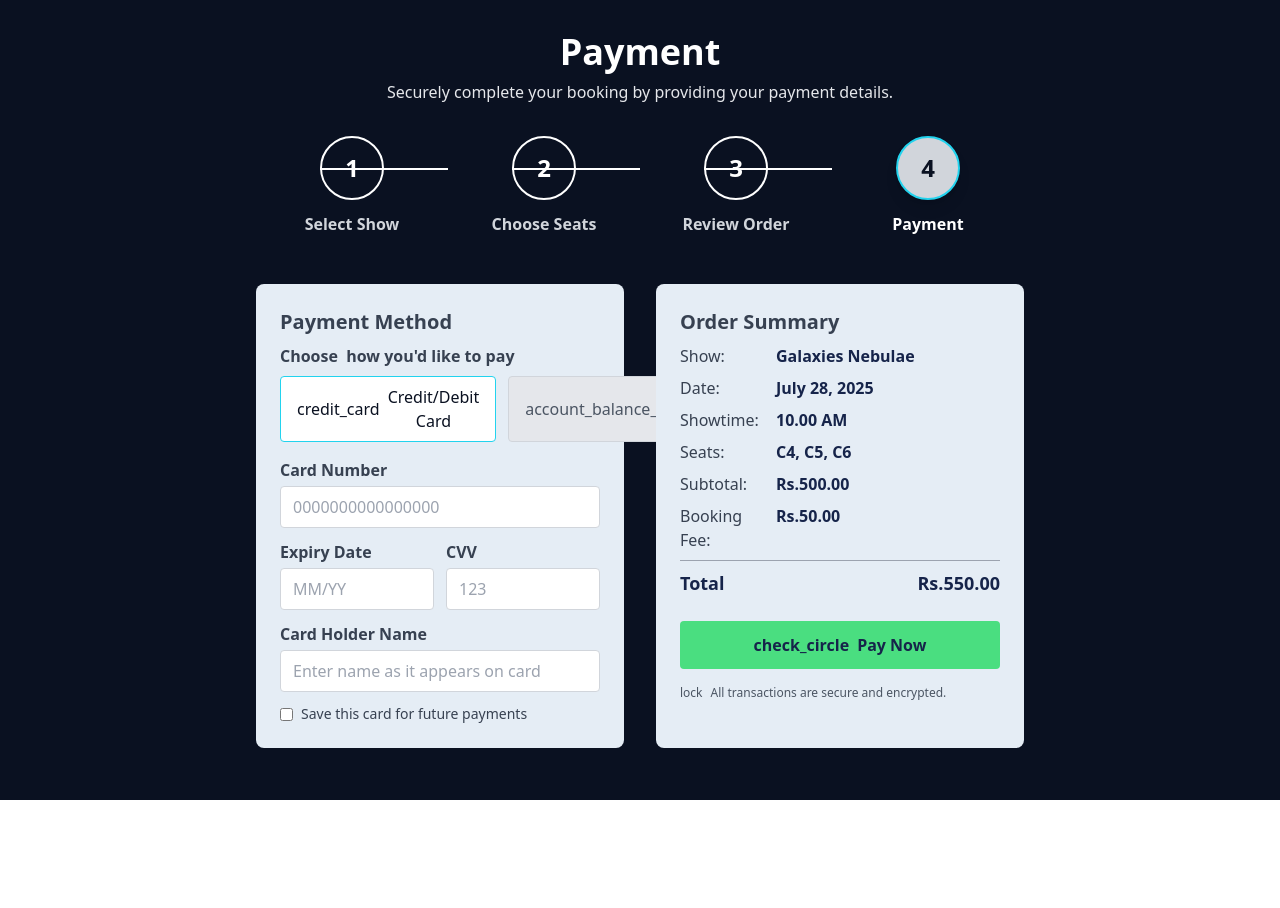
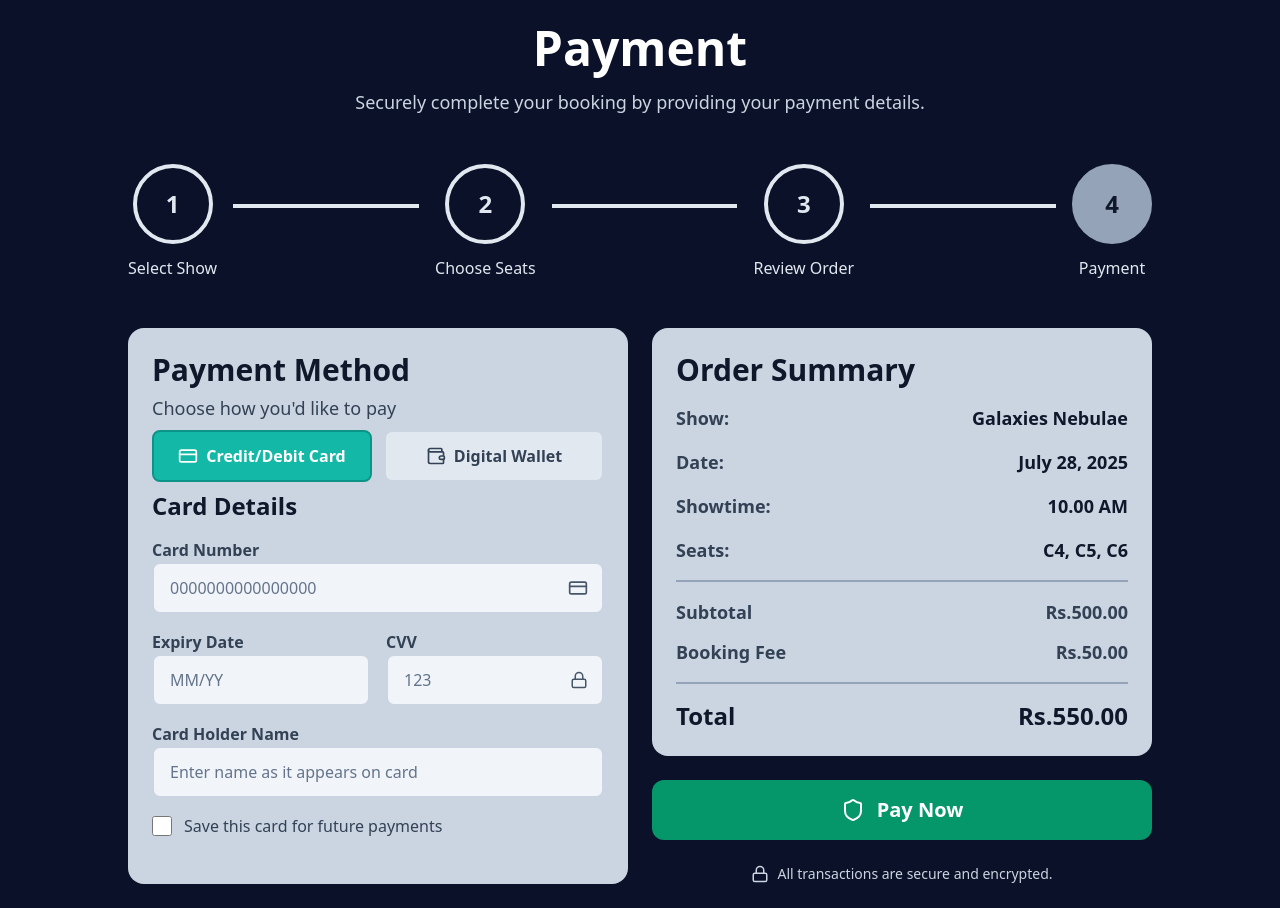
Before and after one commit to KaveeshaKalhari/planetarium-webapp, a React (Vite) app: page /payment in a window 1280 px wide. Before the commit the page ends 800 px from the top, so only its background shows below. Built offline with nearby package versions, Linux system fonts and the light colour scheme.

Commit message:
feature/booking-pages - Modify the payment page UI

```diff
--- a/src/Pages/PaymentPage.tsx
+++ b/src/Pages/PaymentPage.tsx
@@ -1,210 +1,308 @@
-import React, { useState } from "react";
+import React, { useState } from 'react';
+import { CreditCard, Wallet, Lock, Shield } from 'lucide-react';
+
+interface OrderDetails {
+    show: string;
+    date: string;
+    showtime: string;
+    seats: string[];
+    subtotal: number;
+    bookingFee: number;
+}
+
+const PaymentPage: React.FC = () => {
+    const [paymentMethod, setPaymentMethod] = useState<'card' | 'wallet'>('card');
+    const [cardNumber, setCardNumber] = useState('');
+    const [expiryDate, setExpiryDate] = useState('');
+    const [cvv, setCvv] = useState('');
+    const [cardHolder, setCardHolder] = useState('');
+    const [saveCard, setSaveCard] = useState(false);
+
+    const order: OrderDetails = {
+        show: "Galaxies Nebulae",
+        date: "July 28, 2025",
+        showtime: "10.00 AM",
+        seats: ["C4", "C5", "C6"],
+        subtotal: 500,
+        bookingFee: 50
+    };
+
+    const total = order.subtotal + order.bookingFee;
 
     const steps = [
-    { label: "Select Show", path: "/booking" },
-    { label: "Choose Seats", path: "/choose-seats" },
-    { label: "Review Order", path: "/review-order" },
-    { label: "Payment", path: "/payment" },
+        { number: 1, label: "Select Show", active: false },
+        { number: 2, label: "Choose Seats", active: false },
+        { number: 3, label: "Review Order", active: false },
+        { number: 4, label: "Payment", active: true }
     ];
 
-const show = {
-  title: "Galaxies Nebulae",
-  date: "July 28, 2025",
-  time: "10.00 AM",
-  seats: ["C4", "C5", "C6"],
+    const handleCardNumberChange = (e: React.ChangeEvent<HTMLInputElement>) => {
+        const value = e.target.value.replace(/\s/g, '');
+        if (value.length <= 16 && /^\d*$/.test(value)) {
+            setCardNumber(value);
+        }
     };
 
-const subtotal = 500;
-const bookingFee = 50;
-const total = subtotal + bookingFee;
+    const handleExpiryChange = (e: React.ChangeEvent<HTMLInputElement>) => {
+        let value = e.target.value.replace(/\D/g, '');
+        if (value.length >= 2) {
+            value = value.slice(0, 2) + '/' + value.slice(2, 4);
+        }
+        if (value.length <= 5) {
+            setExpiryDate(value);
+        }
+    };
 
-const PaymentPage: React.FC = () => {
-  const [method, setMethod] = useState<"card" | "wallet">("card");
-  const [cardNumber, setCardNumber] = useState("");
-  const [expiry, setExpiry] = useState("");
-  const [cvv, setCvv] = useState("");
-  const [holder, setHolder] = useState("");
-  const [saveCard, setSaveCard] = useState(false);
+    const handleCvvChange = (e: React.ChangeEvent<HTMLInputElement>) => {
+        const value = e.target.value;
+        if (value.length <= 3 && /^\d*$/.test(value)) {
+            setCvv(value);
+        }
+    };
+
+    const handlePayment = () => {
+        console.log('Processing payment...');
+    };
 
     return (
-    <div className="min-h-screen bg-[#0a1121] flex flex-col items-center pt-8 px-2">
-      <h1 className="text-4xl font-bold text-white text-center mb-2">Payment</h1>
-      <p className="text-center text-gray-200 mb-8">
+        <div className="min-h-screen bg-[#0A1128] text-white md:p-6">
+            {/* Header */}
+            <div className="max-w-6xl mx-auto mb-12">
+                <h1 className="text-4xl md:text-5xl font-bold text-center mb-4">
+                    Payment
+                </h1>
+                <p className="text-slate-300 text-center text-lg">
                     Securely complete your booking by providing your payment details.
                 </p>
-      {/* Stepper */}
-      <div className="flex justify-center items-center gap-16 mb-12 w-full max-w-3xl">
-        {steps.map((step, idx) => (
-          <div key={step.label} className="flex flex-col items-center w-32">
-            <div className="relative flex items-center">
-              <button
-                className={`w-16 h-16 rounded-full border-2 flex items-center justify-center text-2xl font-bold transition ${
-                  idx === 3
-                    ? "bg-gray-300 border-cyan-400 text-[#0a1121] shadow-lg"
-                    : "bg-[#0a1121] border-white text-white"
-                }`}
-                disabled
-              >
-                {idx + 1}
-              </button>
-              {idx < steps.length - 1 && (
-                <span className="absolute right-[-64px] top-1/2 w-32 h-0.5 bg-white"></span>
-              )}
             </div>
-            <span
-              className={`mt-3 text-base font-semibold ${
-                idx === 3 ? "text-white" : "text-gray-300"
+
+            {/* Progress Steps */}
+            <div className="max-w-5xl mx-auto mb-12">
+                <div className="flex items-center justify-between">
+                    {steps.map((step, index) => (
+                        <React.Fragment key={step.number}>
+                            <div className="flex flex-col items-center">
+                                <div
+                                    className={`w-16 h-16 md:w-20 md:h-20 rounded-full border-4 flex items-center justify-center text-xl md:text-2xl font-bold transition-all ${
+                                        step.active
+                                            ? 'bg-slate-400 border-slate-400 text-slate-900'
+                                            : 'bg-transparent border-slate-200 text-slate-200'
                                     }`}
                                 >
+                                    {step.number}
+                                </div>
+                                <span className="mt-3 text-sm md:text-base font-medium text-slate-200">
                   {step.label}
                 </span>
                             </div>
+                            {index < steps.length - 1 && (
+                                <div className="flex-1 h-1 bg-slate-200 mx-2 md:mx-4 mb-8" />
+                            )}
+                        </React.Fragment>
                     ))}
                 </div>
-      {/* Main Content */}
-      <div className="flex flex-col md:flex-row gap-8 w-full max-w-3xl">
-        {/* Payment Method */}
-        <div className="bg-[#e5edf5] rounded-lg p-6 flex-1 min-w-[320px]">
-          <h2 className="text-gray-700 font-bold text-xl mb-2">Payment Method</h2>
-          <div className="mb-4">
-            <span className="text-gray-700 font-semibold">Choose&nbsp; how you'd like to pay</span>
-            <div className="flex gap-3 mt-2">
+            </div>
+
+            {/* Payment Content */}
+            <div className="max-w-5xl mx-auto grid md:grid-cols-2 gap-6">
+                {/* Payment Method Card */}
+                <div className="bg-slate-300 rounded-2xl md:p-6 md:pb-0 p-4 pb-0">
+                    <h2 className="text-3xl font-bold text-slate-900 mb-1.5">
+                        Payment Method
+                    </h2>
+                    <p className="text-slate-700 text-lg mb-2">
+                        Choose how you'd like to pay
+                    </p>
+
+                    {/* Payment Method Toggle */}
+                    <div className="flex gap-3 mb-2">
                         <button
-                type="button"
-                className={`px-4 py-2 rounded flex items-center gap-2 font-medium border ${
-                  method === "card"
-                    ? "bg-white border-cyan-400 text-[#0a1121]"
-                    : "bg-gray-200 border-gray-300 text-gray-600"
+                            onClick={() => setPaymentMethod('card')}
+                            className={`flex-1 flex items-center justify-center gap-2 py-3 px-4 rounded-lg font-semibold transition-all ${
+                                paymentMethod === 'card'
+                                    ? 'bg-teal-500 text-white border-2 border-teal-600'
+                                    : 'bg-slate-200 text-slate-700 border-2 border-slate-300'
                             }`}
-                onClick={() => setMethod("card")}
                         >
-                <span className="material-icons">credit_card</span>
+                            <CreditCard size={20} />
                             Credit/Debit Card
                         </button>
                         <button
-                type="button"
-                className={`px-4 py-2 rounded flex items-center gap-2 font-medium border ${
-                  method === "wallet"
-                    ? "bg-white border-cyan-400 text-[#0a1121]"
-                    : "bg-gray-200 border-gray-300 text-gray-600"
+                            onClick={() => setPaymentMethod('wallet')}
+                            className={`flex-1 flex items-center justify-center gap-2 py-3 px-4 rounded-lg font-semibold transition-all ${
+                                paymentMethod === 'wallet'
+                                    ? 'bg-teal-500 text-white border-2 border-teal-600'
+                                    : 'bg-slate-200 text-slate-700 border-2 border-slate-300'
                             }`}
-                onClick={() => setMethod("wallet")}
                         >
-                <span className="material-icons">account_balance_wallet</span>
+                            <Wallet size={20} />
                             Digital Wallet
                         </button>
                     </div>
-          </div>
-          {/* Card Details */}
-          {method === "card" && (
-            <form className="space-y-3">
+
+                    {/* Card Details Form */}
+                    {paymentMethod === 'card' && (
+                        <div className="space-y-4">
+                            <h3 className="text-2xl font-bold text-slate-900">Card Details</h3>
+
+                            {/* Card Number */}
                             <div>
-                <label className="block text-gray-700 font-semibold mb-1">Card Number</label>
+                                <label className="block text-slate-700 font-semibold">
+                                    Card Number
+                                </label>
+                                <div className="relative">
                                     <input
                                         type="text"
-                  maxLength={16}
                                         value={cardNumber}
-                  onChange={e => setCardNumber(e.target.value.replace(/\D/g, ""))}
-                  className="w-full px-3 py-2 rounded border border-gray-300 bg-white text-gray-800"
+                                        onChange={handleCardNumberChange}
                                         placeholder="0000000000000000"
+                                        className="w-full px-4 py-3 bg-slate-100 border-2 border-slate-300 rounded-lg text-slate-900 placeholder-slate-500 focus:outline-none focus:border-teal-500"
+                                    />
+                                    <CreditCard className="absolute right-4 top-1/2 -translate-y-1/2 text-slate-600" size={20} />
+                                </div>
+                            </div>
+
+                            {/* Expiry and CVV */}
+                            <div className="grid grid-cols-2 gap-4">
+                                <div>
+                                    <label className="block text-slate-700 font-semibold">
+                                        Expiry Date
+                                    </label>
+                                    <input
+                                        type="text"
+                                        value={expiryDate}
+                                        onChange={handleExpiryChange}
+                                        placeholder="MM/YY"
+                                        className="w-full px-4 py-3 bg-slate-100 border-2 border-slate-300 rounded-lg text-slate-900 placeholder-slate-500 focus:outline-none focus:border-teal-500"
                                     />
                                 </div>
-              <div className="flex gap-3">
-                <div className="flex-1">
-                  <label className="block text-gray-700 font-semibold mb-1">Expiry Date</label>
+                                <div>
+                                    <label className="block text-slate-700 font-semibold">
+                                        CVV
+                                    </label>
+                                    <div className="relative">
                                         <input
                                             type="text"
-                    maxLength={5}
-                    value={expiry}
-                    onChange={e => setExpiry(e.target.value)}
-                    className="w-full px-3 py-2 rounded border border-gray-300 bg-white text-gray-800"
-                    placeholder="MM/YY"
+                                            value={cvv}
+                                            onChange={handleCvvChange}
+                                            placeholder="123"
+                                            className="w-full px-4 py-3 bg-slate-100 border-2 border-slate-300 rounded-lg text-slate-900 placeholder-slate-500 focus:outline-none focus:border-teal-500"
+                                        />
+                                        <Lock className="absolute right-4 top-1/2 -translate-y-1/2 text-slate-600" size={18} />
+                                    </div>
+                                </div>
+                            </div>
+
+                            {/* Card Holder Name */}
+                            <div>
+                                <label className="block text-slate-700 font-semibold">
+                                    Card Holder Name
+                                </label>
+                                <input
+                                    type="text"
+                                    value={cardHolder}
+                                    onChange={(e) => setCardHolder(e.target.value)}
+                                    placeholder="Enter name as it appears on card"
+                                    className="w-full px-4 py-3 bg-slate-100 border-2 border-slate-300 rounded-lg text-slate-900 placeholder-slate-500 focus:outline-none focus:border-teal-500"
                                 />
                             </div>
-                <div className="flex-1">
-                  <label className="block text-gray-700 font-semibold mb-1">CVV</label>
-                  <input
-                    type="password"
-                    maxLength={3}
-                    value={cvv}
-                    onChange={e => setCvv(e.target.value.replace(/\D/g, ""))}
-                    className="w-full px-3 py-2 rounded border border-gray-300 bg-white text-gray-800"
-                    placeholder="123"
-                  />
-                </div>
-              </div>
-              <div>
-                <label className="block text-gray-700 font-semibold mb-1">Card Holder Name</label>
-                <input
-                  type="text"
-                  value={holder}
-                  onChange={e => setHolder(e.target.value)}
-                  className="w-full px-3 py-2 rounded border border-gray-300 bg-white text-gray-800"
-                  placeholder="Enter name as it appears on card"
-                />
-              </div>
-              <div className="flex items-center mt-2">
+
+                            {/* Save Card Checkbox */}
+                            <div className="flex items-center gap-3 mb-0">
                                 <input
                                     type="checkbox"
+                                    id="saveCard"
                                     checked={saveCard}
-                  onChange={e => setSaveCard(e.target.checked)}
-                  className="mr-2"
-                  id="saveCard"
+                                    onChange={(e) => setSaveCard(e.target.checked)}
+                                    className="w-5 h-5 rounded border-2 border-slate-400 text-teal-500 focus:ring-teal-500"
                                 />
-                <label htmlFor="saveCard" className="text-gray-700 text-sm">
+                                <label htmlFor="saveCard" className="text-slate-700 font-medium cursor-pointer">
                                     Save this card for future payments
                                 </label>
                             </div>
-            </form>
+                        </div>
                     )}
-          {method === "wallet" && (
-            <div className="mt-4 text-gray-600">
-              <span>Wallet payment coming soon...</span>
+
+                    {paymentMethod === 'wallet' && (
+                        <div className="text-center py-12">
+                            <Wallet className="mx-auto mb-4 text-slate-600" size={64} />
+                            <p className="text-slate-600 text-lg">Digital Wallet option coming soon</p>
                         </div>
                     )}
                 </div>
-        {/* Order Summary */}
-        <div className="bg-[#e5edf5] rounded-lg p-6 flex-1 min-w-[320px]">
-          <h2 className="text-gray-700 font-bold text-xl mb-2">Order Summary</h2>
-          <div className="mb-2 flex">
-            <span className="text-gray-700 w-24">Show:</span>
-            <span className="font-semibold text-[#16244a]">{show.title}</span>
+
+                {/* Order Summary Card */}
+                <div className="space-y-6">
+                    <div className="bg-slate-300 rounded-2xl p-6 md:p-6">
+                        <h2 className="text-3xl font-bold text-slate-900 mb-4">
+                            Order Summary
+                        </h2>
+
+                        <div className="space-y-4 text-slate-700">
+                            <div className="flex justify-between items-center">
+                                <span className="font-semibold text-lg">Show:</span>
+                                <span className="font-bold text-slate-900 text-lg">
+                  {order.show}
+                </span>
                             </div>
-          <div className="mb-2 flex">
-            <span className="text-gray-700 w-24">Date:</span>
-            <span className="font-semibold text-[#16244a]">{show.date}</span>
+                            <div className="flex justify-between items-center">
+                                <span className="font-semibold text-lg">Date:</span>
+                                <span className="font-bold text-slate-900 text-lg">
+                  {order.date}
+                </span>
                             </div>
-          <div className="mb-2 flex">
-            <span className="text-gray-700 w-24">Showtime:</span>
-            <span className="font-semibold text-[#16244a]">{show.time}</span>
+                            <div className="flex justify-between items-center">
+                                <span className="font-semibold text-lg">Showtime:</span>
+                                <span className="font-bold text-slate-900 text-lg">
+                  {order.showtime}
+                </span>
                             </div>
-          <div className="mb-2 flex">
-            <span className="text-gray-700 w-24">Seats:</span>
-            <span className="font-semibold text-[#16244a]">{show.seats.join(", ")}</span>
+                            <div className="flex justify-between items-center">
+                                <span className="font-semibold text-lg">Seats:</span>
+                                <span className="font-bold text-slate-900 text-lg">
+                  {order.seats.join(", ")}
+                </span>
                             </div>
-          <div className="mb-2 flex">
-            <span className="text-gray-700 w-24">Subtotal:</span>
-            <span className="font-semibold text-[#16244a]">Rs.{subtotal.toFixed(2)}</span>
+
+                            <div className="border-t-2 border-slate-400 pt-4 mt-4 space-y-3">
+                                <div className="flex justify-between items-center">
+                                    <span className="font-semibold text-lg">Subtotal</span>
+                                    <span className="font-semibold text-lg">
+                    Rs.{order.subtotal}.00
+                  </span>
                                 </div>
-          <div className="mb-2 flex">
-            <span className="text-gray-700 w-24">Booking Fee:</span>
-            <span className="font-semibold text-[#16244a]">Rs.{bookingFee.toFixed(2)}</span>
+                                <div className="flex justify-between items-center">
+                                    <span className="font-semibold text-lg">Booking Fee</span>
+                                    <span className="font-semibold text-lg">
+                    Rs.{order.bookingFee}.00
+                  </span>
                                 </div>
-          <hr className="my-2 border-gray-400" />
-          <div className="flex justify-between items-center font-bold text-lg text-[#16244a]">
-            <span>Total</span>
-            <span>Rs.{total.toFixed(2)}</span>
                             </div>
+
+                            <div className="border-t-2 border-slate-400 pt-4">
+                                <div className="flex justify-between items-center">
+                                    <span className="text-2xl font-bold text-slate-900">Total</span>
+                                    <span className="text-2xl font-bold text-slate-900">
+                    Rs.{total}.00
+                  </span>
+                                </div>
+                            </div>
+                        </div>
+                    </div>
+
+                    {/* Pay Now Button */}
                     <button
-            type="button"
-            className="mt-6 w-full bg-green-400 text-[#16244a] px-6 py-3 rounded font-semibold flex items-center justify-center gap-2 hover:bg-green-500 transition"
+                        onClick={handlePayment}
+                        className="w-full bg-emerald-600 hover:bg-emerald-700 text-white font-bold py-4 px-6 rounded-xl transition-colors flex items-center justify-center gap-3 text-xl"
                     >
-            <span className="material-icons">check_circle</span>
+                        <Shield size={24} />
                         Pay Now
                     </button>
-          <div className="mt-4 flex items-center gap-2 text-gray-600 text-xs">
-            <span className="material-icons">lock</span>
-            All transactions are secure and encrypted.
+
+                    {/* Security Message */}
+                    <div className="flex items-center justify-center gap-2 text-slate-300">
+                        <Lock size={18} />
+                        <span className="text-sm">All transactions are secure and encrypted.</span>
                     </div>
                 </div>
             </div>
```
Lines whose indentation alone changed are shown as unchanged.
